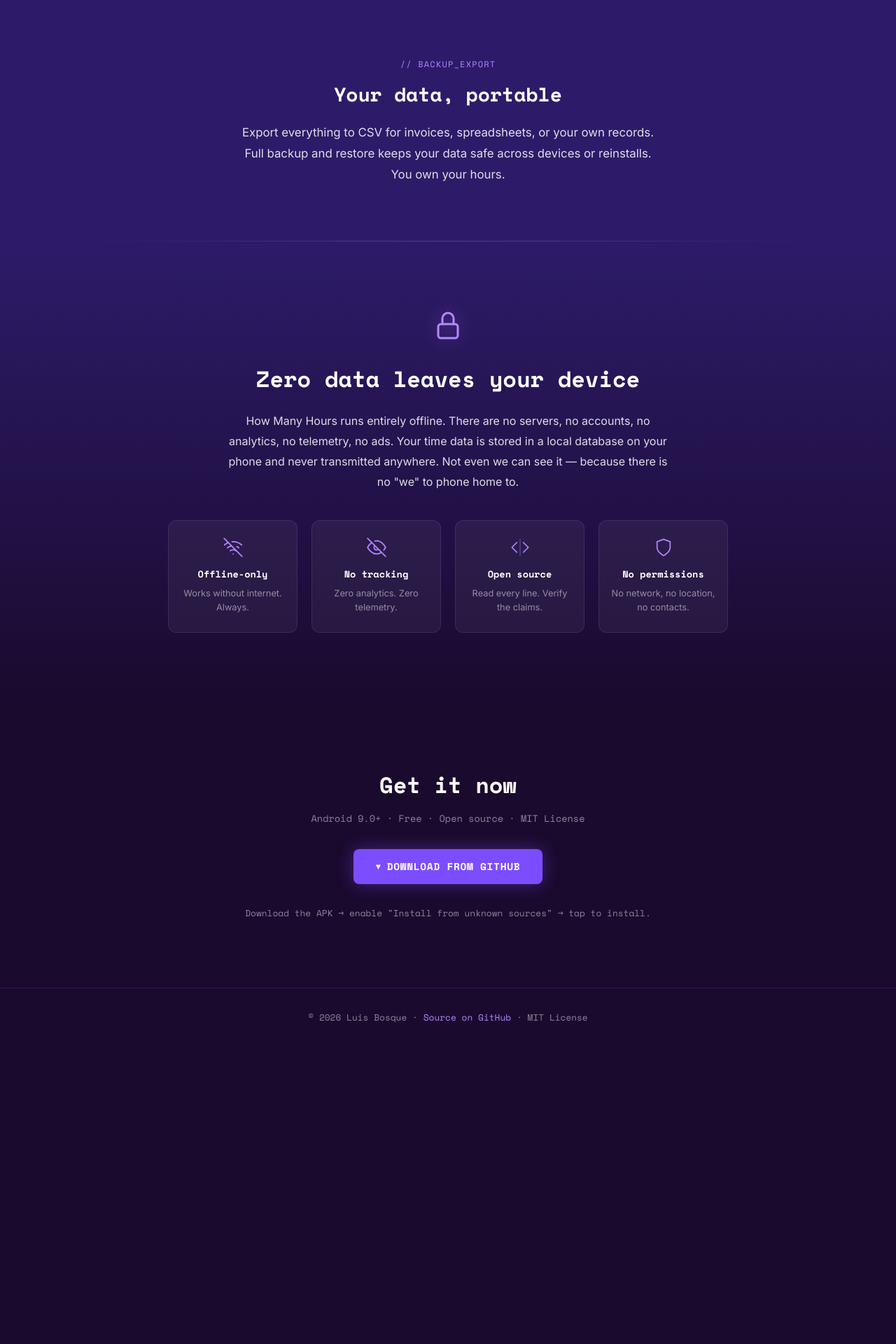
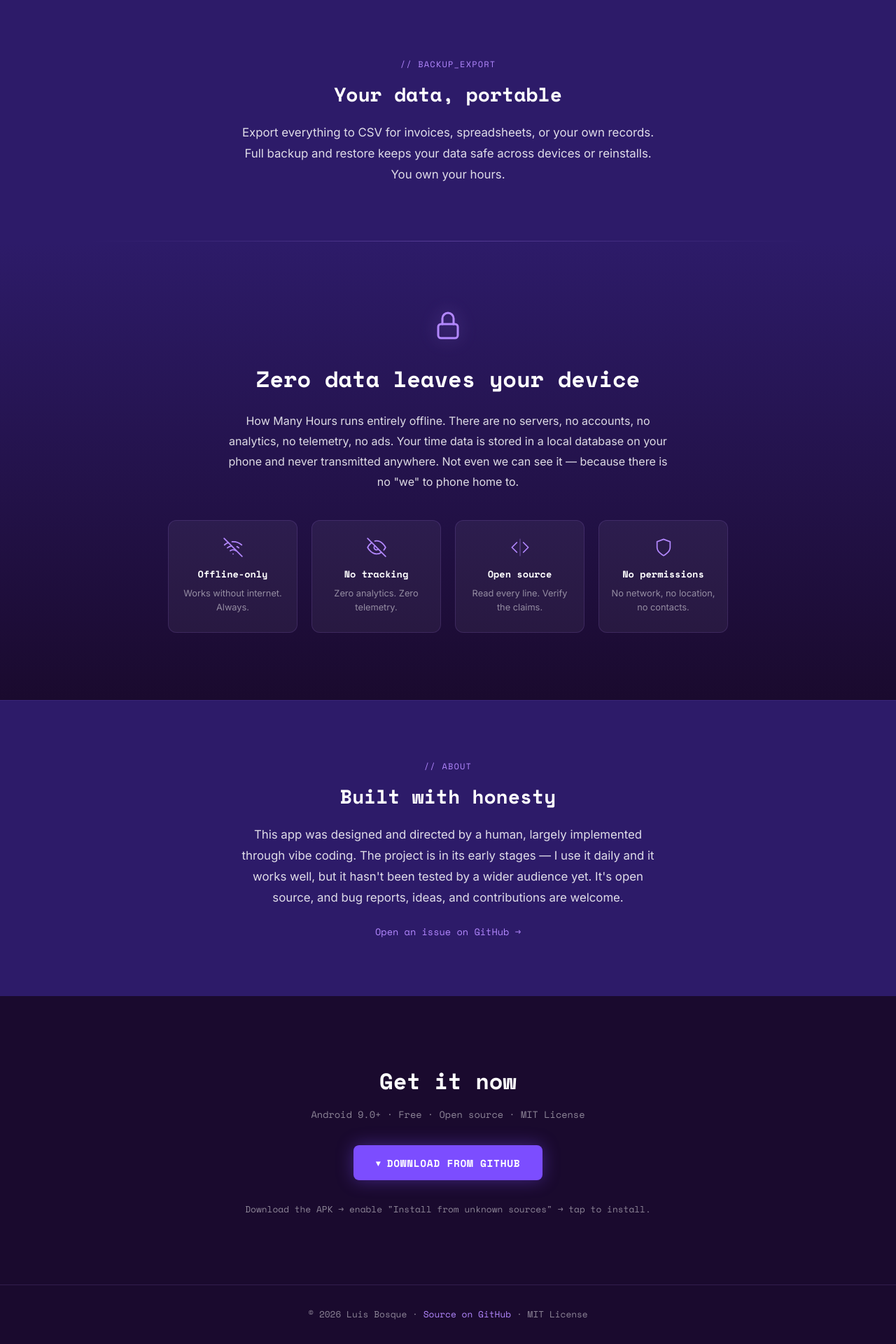
Before and after one commit to luisbosque/howmanyhours, a Jekyll site: the page built from website/index.html, in a window 1280 px wide. Shown: the part 1808-3728 px from the top of the page at 70% size. Built offline with Jekyll 4.4.1, drawn with Linux system fonts in a browser that asks for light colours; before the commit the page ends 3305 px from its top, so only the background shows below that.

Commit message:
Some disclaimers about early stage and vibe coding

```diff
--- a/website/assets/css/style.css
+++ b/website/assets/css/style.css
@@ -316,6 +316,46 @@
   color: var(--white-dim);
 }
 
+/* ---- About Section ---- */
+
+.about-section {
+  padding: 5rem 1.5rem;
+  background: var(--purple-dark);
+  border-top: 1px solid rgba(179, 136, 255, 0.1);
+}
+
+.about-content {
+  max-width: 640px;
+  margin: 0 auto;
+  text-align: center;
+}
+
+.about-content h2 {
+  font-family: var(--mono);
+  font-size: 1.75rem;
+  font-weight: 700;
+  color: var(--white);
+  margin-bottom: 1rem;
+}
+
+.about-content p {
+  font-size: 1.05rem;
+  color: var(--white-soft);
+  line-height: 1.8;
+  margin-bottom: 1.25rem;
+}
+
+.about-link {
+  font-family: var(--mono);
+  font-size: 0.85rem;
+  color: var(--purple-bright);
+  text-decoration: none;
+}
+
+.about-link:hover {
+  text-decoration: underline;
+}
+
 /* ---- Download Section ---- */
 
 .download-section {
--- a/website/index.html
+++ b/website/index.html
@@ -108,6 +108,15 @@
   </div>
 </section>
 
+<section class="about-section fade-in" id="about">
+  <div class="container about-content">
+    <span class="feature-label">// ABOUT</span>
+    <h2>Built with honesty</h2>
+    <p>This app was designed and directed by a human, largely implemented through vibe coding. The project is in its early stages &mdash; I use it daily and it works well, but it hasn't been tested by a wider audience yet. It's open source, and bug reports, ideas, and contributions are welcome.</p>
+    <a href="https://github.com/luisbosque/howmanyhours/issues" class="about-link">Open an issue on GitHub &rarr;</a>
+  </div>
+</section>
+
 <section class="download-section" id="download">
   <div class="container">
     <h2>Get it now</h2>
@@ -136,7 +145,7 @@
       }
     });
   }, { threshold: 0.15 });
-  document.querySelectorAll('.feature-section, .privacy-section, .download-section').forEach(function (el) {
+  document.querySelectorAll('.feature-section, .privacy-section, .about-section, .download-section').forEach(function (el) {
     observer.observe(el);
   });
 });
```
Also changed, not shown: README.md, docs/CHANGELOG.md.
